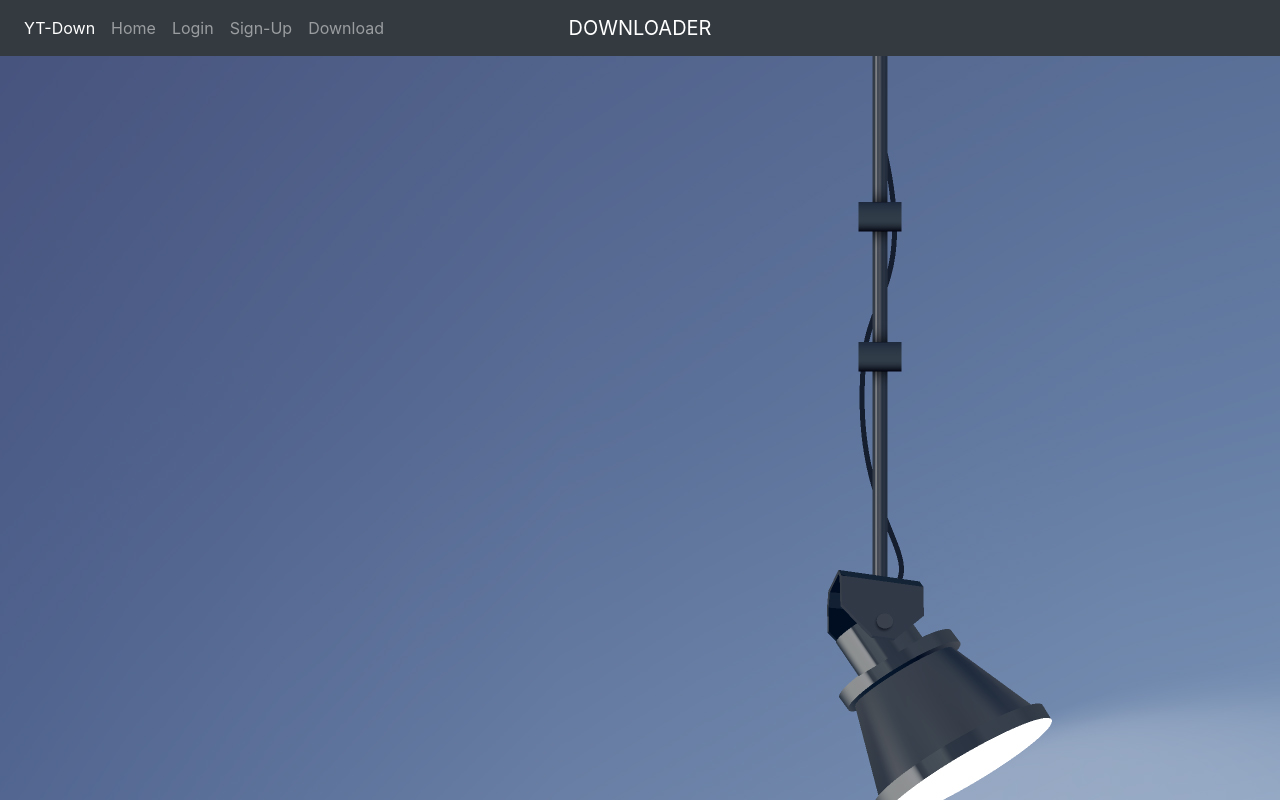
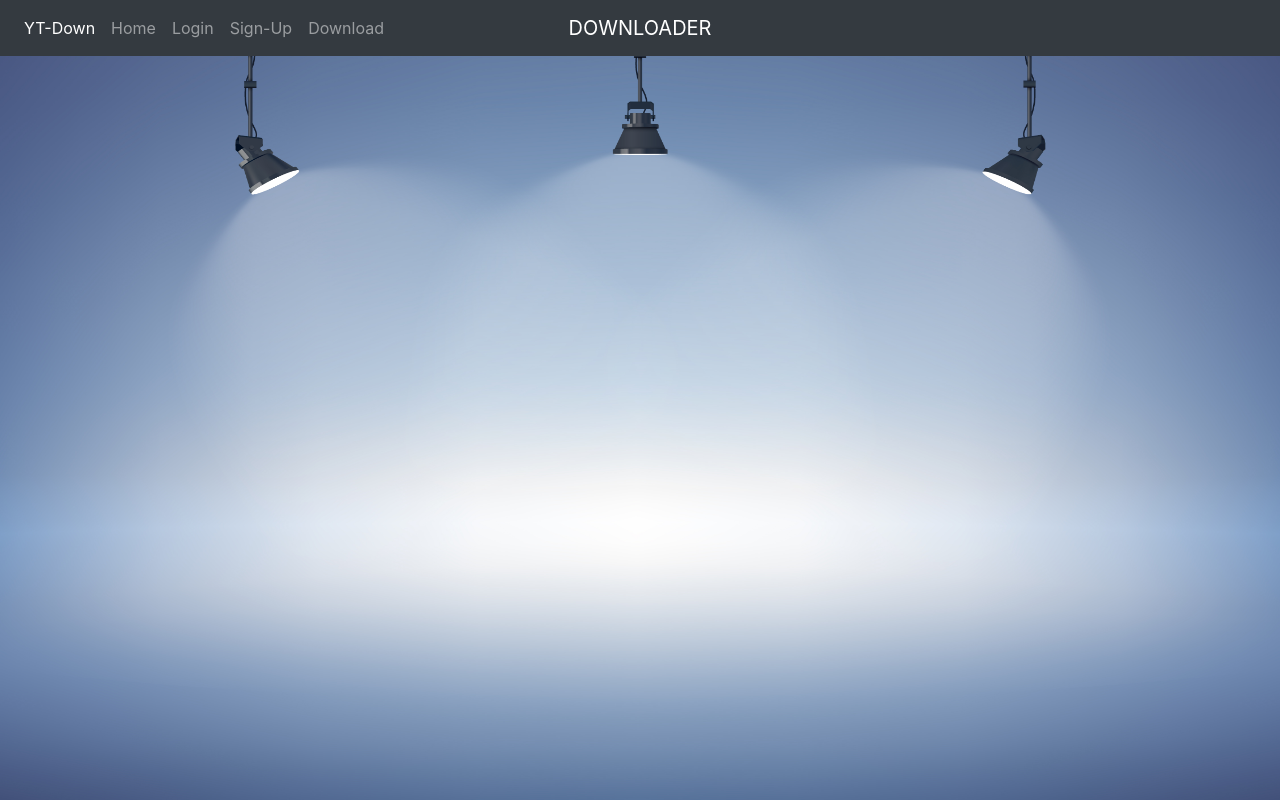
Before and after one commit to lugnitdgp/yt_downloader, a Django app: page / in a window 1280 px wide. Run offline with Django 3.2, Linux system fonts and the light colour scheme; some libraries are stand-ins or nearby versions.

Commit message:
Update base.html
Backgroung image css updated

```diff
--- a/yt_down/templates/base.html
+++ b/yt_down/templates/base.html
@@ -1,7 +1,7 @@
 {% load static %}
 <html>
   <head>
-    <title>{%block title%} Song Page {% endblock %}</title>
+    <title>{%block title%} Yt-Downloader {% endblock %}</title>
     <meta charset="UTF-8" />
     <link
       rel="stylesheet"
@@ -22,10 +22,17 @@
       integrity="sha384-B0UglyR+jN6CkvvICOB2joaf5I4l3gm9GU6Hc1og6Ls7i6U/mkkaduKaBhlAXv9k"
       crossorigin="anonymous"
     ></script>
+    <style>
+    body{
+      background-image: url("{% static 'img/4685.jpg' %}");
+      background-repeat: no-repeat;
+      background-size: 100% 100%;
+    }
+    </style>
     <script src="https://stackpath.bootstrapcdn.com/bootstrap/4.4.1/js/bootstrap.bundle.min.js"></script>
     <link rel="shortcut icon" href="{% static 'img/youtube.png' %}" type="image">
   </head>
-  <body background="{% static 'img/4685.jpg' %}">
-    {% block body_block %} {% endblock %}
+  <body>
+    {% block body_block %}{% endblock %}
   </body>
 </html>
```
